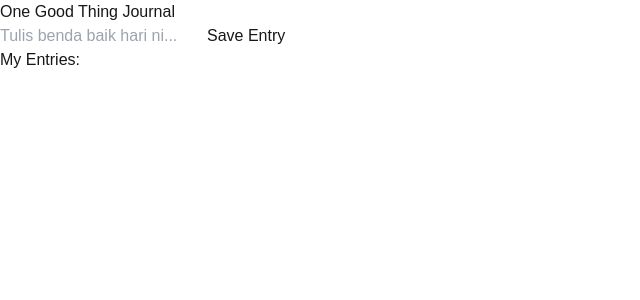
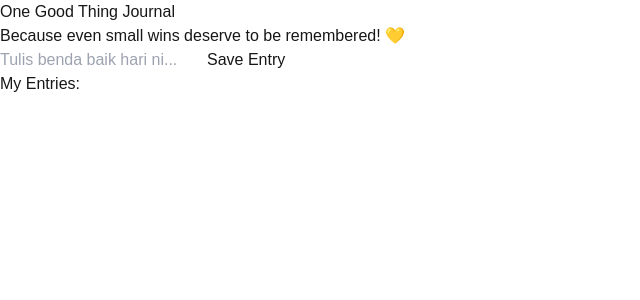
Before and after one commit to Syazwani-s246/yay-journal, a Next.js app: page / in a window 1280 px wide. Shown: the top 300 px of the page, without its empty margins (0-640 px from the left). Built offline with nearby package versions, Linux system fonts and the light colour scheme.

Commit message:
add tagline

```diff
--- a/src/app/page.tsx
+++ b/src/app/page.tsx
@@ -79,7 +79,10 @@ export default function Journal() {
   return (
     <div className="min-h-screen flex flex-col items-center justify-center bg-gray-100 p-4">
       <div className="bg-white p-6 rounded-lg shadow-lg w-full max-w-md">
-        <h1 className="text-xl font-bold mb-4">One Good Thing Journal</h1>
+
+
+        <h1 className="text-xl font-bold mb-2">One Good Thing Journal</h1>
+<p className="text-gray-600 italic mb-4">Because even small wins deserve to be remembered! 💛</p>
 
         <input
           type="text"
```
